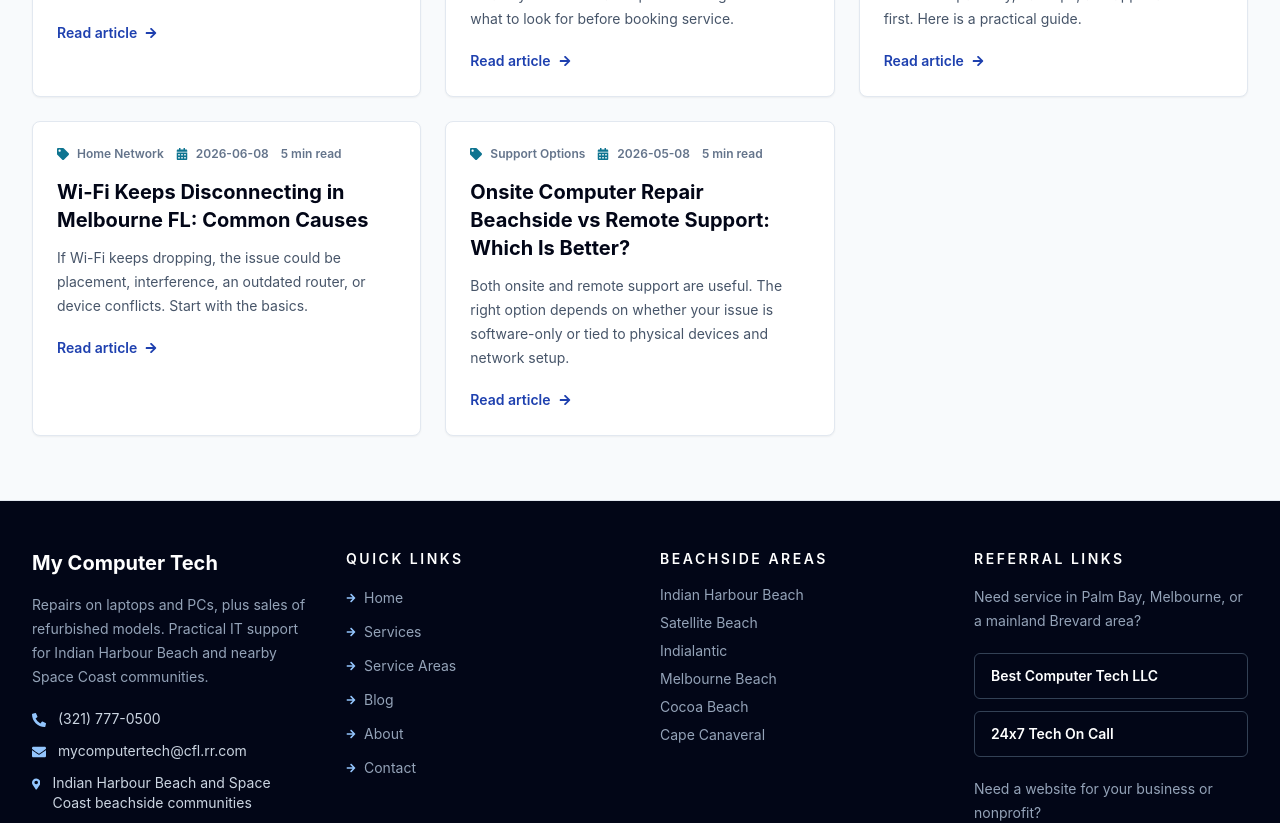
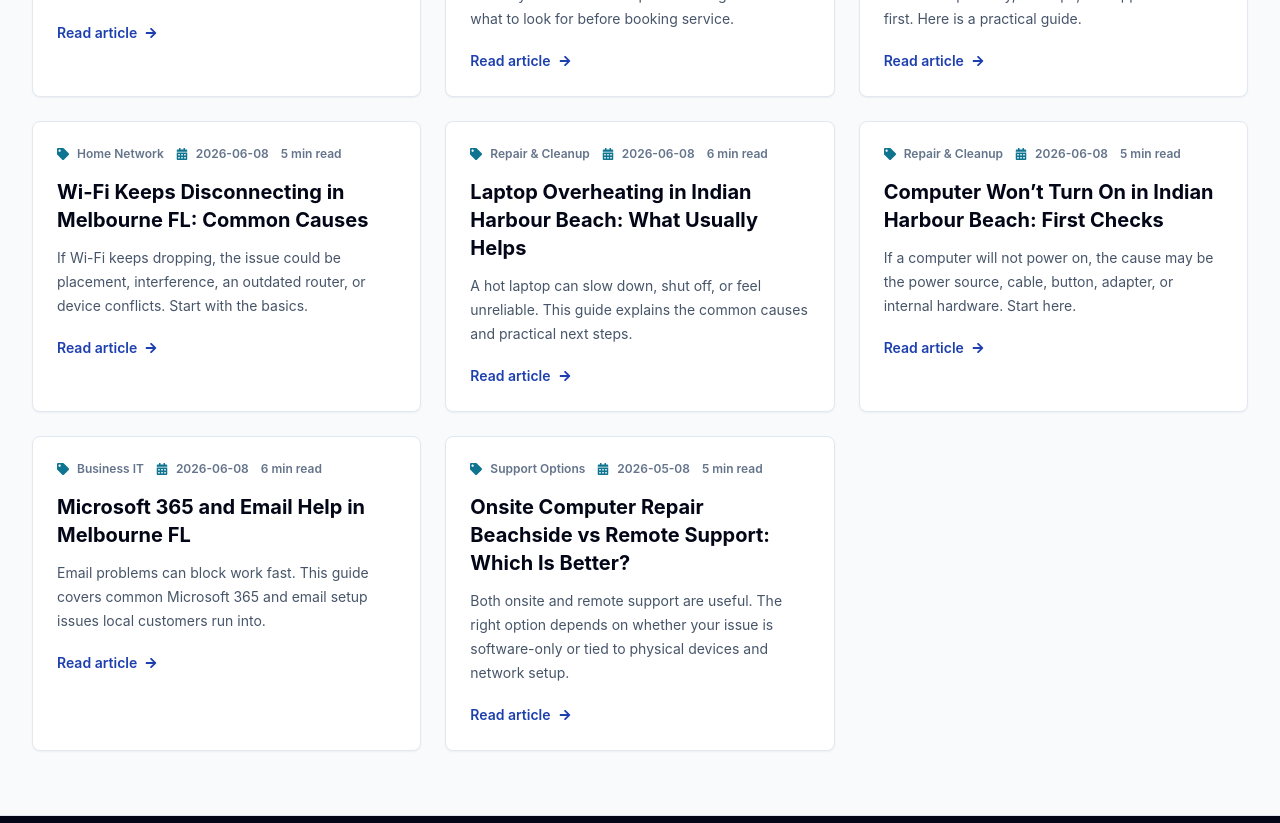
Before and after one commit to nomadghibi/mycomputertech, a React (Vite) app: page /blog in a window 1280 px wide. Shown: the part 2100-2923 px from the top of the page. Built offline with nearby package versions, Linux system fonts and the light colour scheme; no server answers.

Commit message:
Add more problem-based SEO blog posts

```diff
--- a/src/data/blogPosts.js
+++ b/src/data/blogPosts.js
@@ -432,6 +432,87 @@ export const blogPosts = [
     ],
   },
   {
+    slug: 'laptop-overheating-indian-harbour-beach',
+    title: 'Laptop Overheating in Indian Harbour Beach: What Usually Helps',
+    excerpt:
+      'A hot laptop can slow down, shut off, or feel unreliable. This guide explains the common causes and practical next steps.',
+    description:
+      'Need laptop overheating help in Indian Harbour Beach? Learn what causes heat issues and when cleanup or repair is the right move.',
+    keywords:
+      'laptop overheating Indian Harbour Beach, laptop overheating repair, hot laptop repair beachside, laptop repair Indian Harbour Beach, computer repair near me',
+    publishedDate: '2026-06-08',
+    category: 'Repair & Cleanup',
+    readTime: '6 min read',
+    content: [
+      {
+        heading: 'Dust and blocked airflow are common causes',
+        body: 'A laptop that runs hot often has dust buildup, blocked vents, or a cooling system that is not moving air the way it should. That is one of the first things to check.',
+      },
+      {
+        heading: 'Too many background tasks can raise temperature',
+        body: 'Heavy browser sessions, updates, and startup clutter can make the laptop work harder than it needs to. Cleanup may lower the heat and improve responsiveness.',
+      },
+      {
+        heading: 'When to ask for help',
+        body: 'If the laptop shuts down, makes unusual fan noise, or feels too hot to use for long, a local repair assessment is worth it before the problem gets worse.',
+      },
+    ],
+  },
+  {
+    slug: 'computer-wont-turn-on-indian-harbour-beach',
+    title: 'Computer Won’t Turn On in Indian Harbour Beach: First Checks',
+    excerpt:
+      'If a computer will not power on, the cause may be the power source, cable, button, adapter, or internal hardware. Start here.',
+    description:
+      'Need computer won’t turn on repair in Indian Harbour Beach? Learn what to check before calling for local computer repair.',
+    keywords:
+      'computer won’t turn on repair, computer repair Indian Harbour Beach, desktop will not power on, laptop will not start, local computer repair near me',
+    publishedDate: '2026-06-08',
+    category: 'Repair & Cleanup',
+    readTime: '5 min read',
+    content: [
+      {
+        heading: 'Check the power path first',
+        body: 'Confirm the outlet works, the cable or charger is connected, and the machine is receiving power. Simple power problems can look worse than they are.',
+      },
+      {
+        heading: 'Listen for signs of life',
+        body: 'Fans, lights, beeps, or a brief startup sound can help narrow down whether the issue is power, display, or hardware-related.',
+      },
+      {
+        heading: 'Know when the issue needs service',
+        body: 'If the machine is completely unresponsive after basic checks, local repair is the next practical step because the cause may be internal hardware or a failed power component.',
+      },
+    ],
+  },
+  {
+    slug: 'microsoft-365-email-help-melbourne-fl',
+    title: 'Microsoft 365 and Email Help in Melbourne FL',
+    excerpt:
+      'Email problems can block work fast. This guide covers common Microsoft 365 and email setup issues local customers run into.',
+    description:
+      'Need Microsoft 365 or email help in Melbourne FL? Learn common login, sync, and setup issues that can be handled with practical support.',
+    keywords:
+      'Microsoft 365 help Melbourne FL, email setup Melbourne FL, email troubleshooting Melbourne FL, business email help, local computer support near me',
+    publishedDate: '2026-06-08',
+    category: 'Business IT',
+    readTime: '6 min read',
+    content: [
+      {
+        heading: 'Login and sync issues are common',
+        body: 'A password change, device update, or account verification problem can stop email from syncing correctly. That often looks like a computer issue when it is really an account issue.',
+      },
+      {
+        heading: 'Mailbox settings matter',
+        body: 'Incorrect server settings, outdated profiles, and duplicate accounts can cause delivery and send problems. Cleaning up the account setup often solves the issue.',
+      },
+      {
+        heading: 'Why local support helps',
+        body: 'Local support can check email on the computer, on the network, and across the device setup together, which makes the fix faster and more reliable.',
+      },
+    ],
+  },
+  {
     slug: 'onsite-computer-repair-beachside-vs-remote-support',
     title: 'Onsite Computer Repair Beachside vs Remote Support: Which Is Better?',
     excerpt:
--- a/src/pages/ServiceAreas.jsx
+++ b/src/pages/ServiceAreas.jsx
@@ -98,6 +98,18 @@ const localSearchLinks = [
   {
     label: 'Wi-Fi keeps disconnecting in Melbourne FL',
     to: '/blog/wifi-keeps-disconnecting-melbourne-fl',
+  },
+  {
+    label: 'Laptop overheating in Indian Harbour Beach',
+    to: '/blog/laptop-overheating-indian-harbour-beach',
+  },
+  {
+    label: 'Computer won’t turn on in Indian Harbour Beach',
+    to: '/blog/computer-wont-turn-on-indian-harbour-beach',
+  },
+  {
+    label: 'Microsoft 365 and email help in Melbourne FL',
+    to: '/blog/microsoft-365-email-help-melbourne-fl',
   },
 ];
 
```
Also changed, not shown: 1 other file (tests, documents, lock files or other folders).
